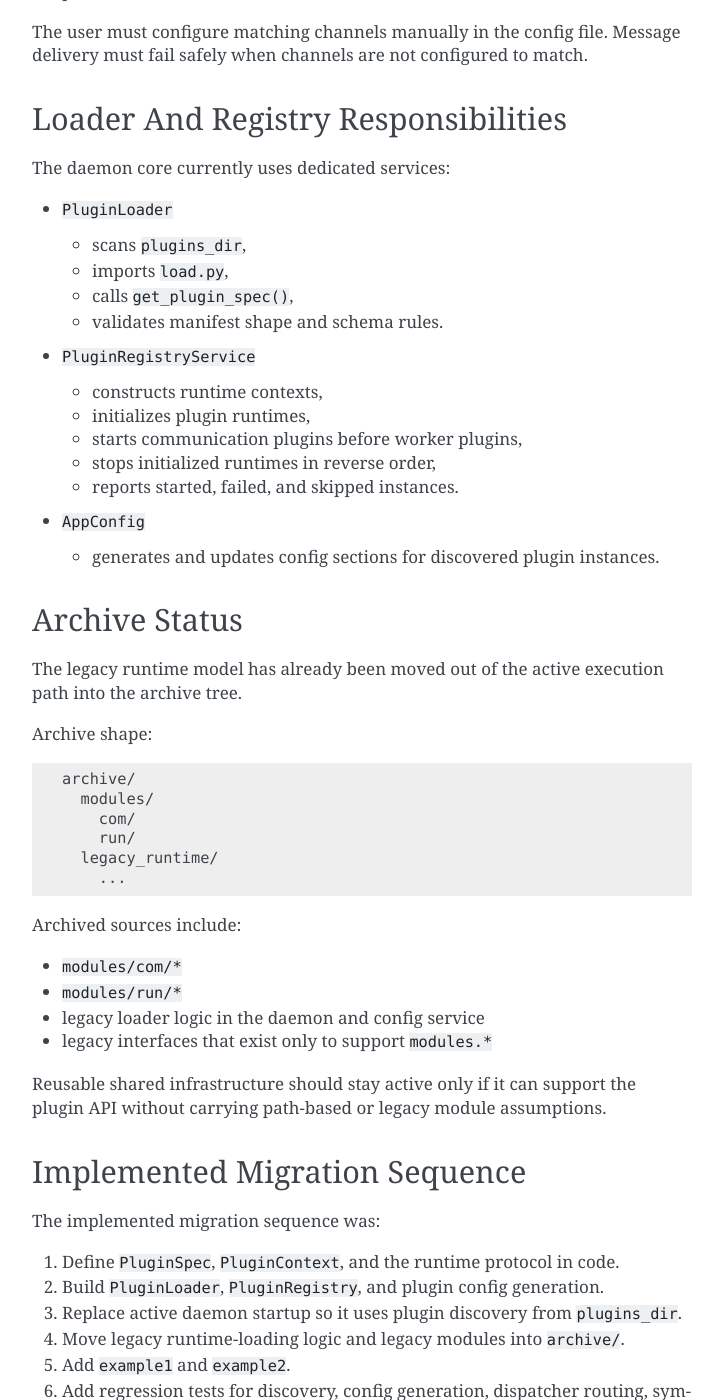
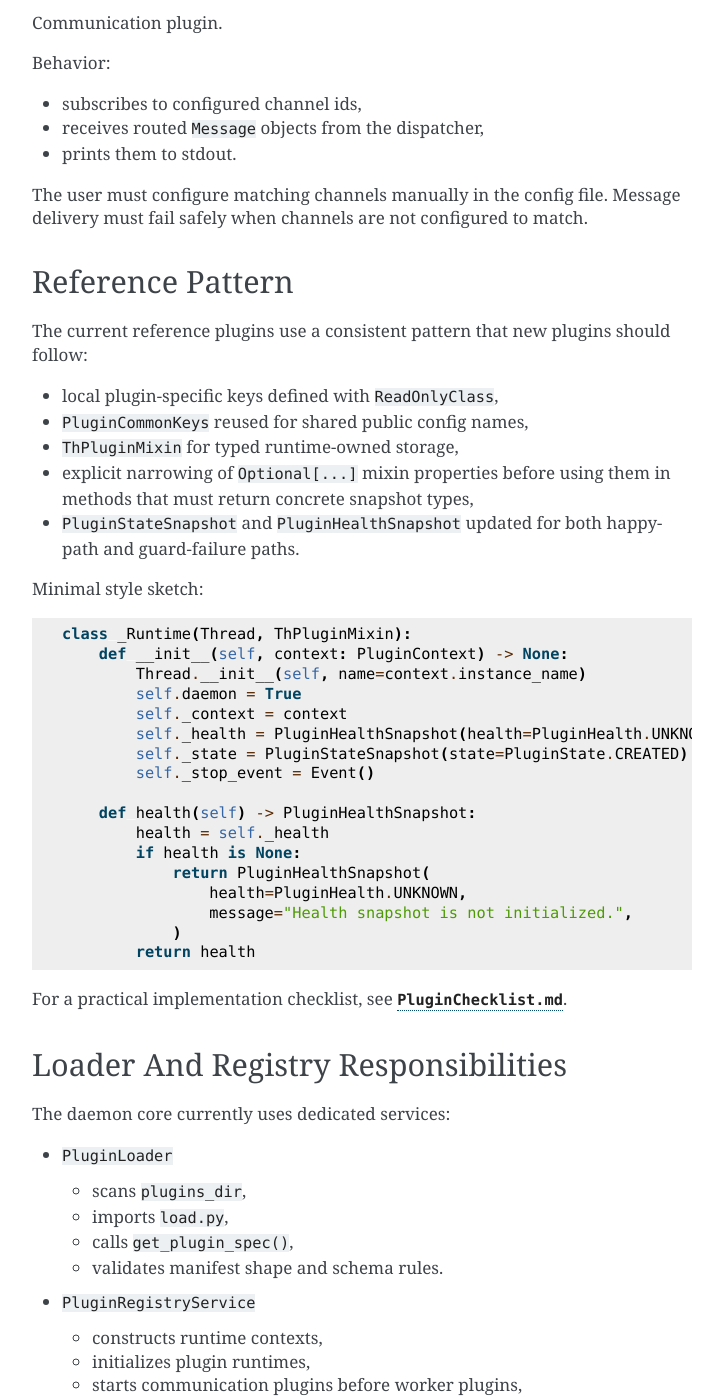
Before and after one commit to Szumak75/AASd, a Sphinx documentation site: the page built from docs/PluginAPI.md, in a window 1280 px wide and 1400 px high, scrolled down 9926 px. Shown: the whole window, without its empty margins (388-1111 px from the left). Built offline with Sphinx 7.4.7, drawn with Linux system fonts in a browser that asks for light colours; some of the changed text lies outside the part shown.

Commit message:
feat: update documentation for Plugin API and add Plugin Author Checklist; align PluginContext details and enhance README

````diff
--- a/docs/PluginAPI.md
+++ b/docs/PluginAPI.md
@@ -213,15 +213,15 @@
 
 Minimum required fields:
 
-- `app_name`
-- `app_version`
-- `app_host_name`
+- `app_meta`
 - `instance_name`
 - `plugin_id`
 - `plugin_kind`
 - `config`
+- `config_handler`
 - `logger`
 - `dispatcher`
+- `qlog`
 - `debug`
 - `verbose`
 
@@ -230,6 +230,13 @@
 - isolate plugins from direct knowledge of daemon internals,
 - make shared services explicit,
 - stabilize the host-plugin boundary.
+
+The current `PluginContext` model groups application identity under
+`app_meta: AppName`, so plugin code should access:
+
+- `context.app_meta.app_name`
+- `context.app_meta.app_version`
+- `context.app_meta.app_host_name`
 
 ## Runtime Contract
 
@@ -436,6 +443,44 @@
 The user must configure matching channels manually in the config file. Message
 delivery must fail safely when channels are not configured to match.
 
+## Reference Pattern
+
+The current reference plugins use a consistent pattern that new plugins should
+follow:
+
+- local plugin-specific keys defined with `ReadOnlyClass`,
+- `PluginCommonKeys` reused for shared public config names,
+- `ThPluginMixin` for typed runtime-owned storage,
+- explicit narrowing of `Optional[...]` mixin properties before using them in
+  methods that must return concrete snapshot types,
+- `PluginStateSnapshot` and `PluginHealthSnapshot` updated for both happy-path
+  and guard-failure paths.
+
+Minimal style sketch:
+
+```python
+class _Runtime(Thread, ThPluginMixin):
+    def __init__(self, context: PluginContext) -> None:
+        Thread.__init__(self, name=context.instance_name)
+        self.daemon = True
+        self._context = context
+        self._health = PluginHealthSnapshot(health=PluginHealth.UNKNOWN)
+        self._state = PluginStateSnapshot(state=PluginState.CREATED)
+        self._stop_event = Event()
+
+    def health(self) -> PluginHealthSnapshot:
+        health = self._health
+        if health is None:
+            return PluginHealthSnapshot(
+                health=PluginHealth.UNKNOWN,
+                message="Health snapshot is not initialized.",
+            )
+        return health
+```
+
+For a practical implementation checklist, see
+[`PluginChecklist.md`](./PluginChecklist.md).
+
 ## Loader And Registry Responsibilities
 
 The daemon core currently uses dedicated services:
````
Also changed, not shown: CHANGELOG.md (+1 -0 lines), docs/API.md (+7 -1 lines), docs/PluginChecklist.md (added, +84 -0 lines), docs/README.md (+1 -0 lines), docs/index.md (+1 -0 lines).
